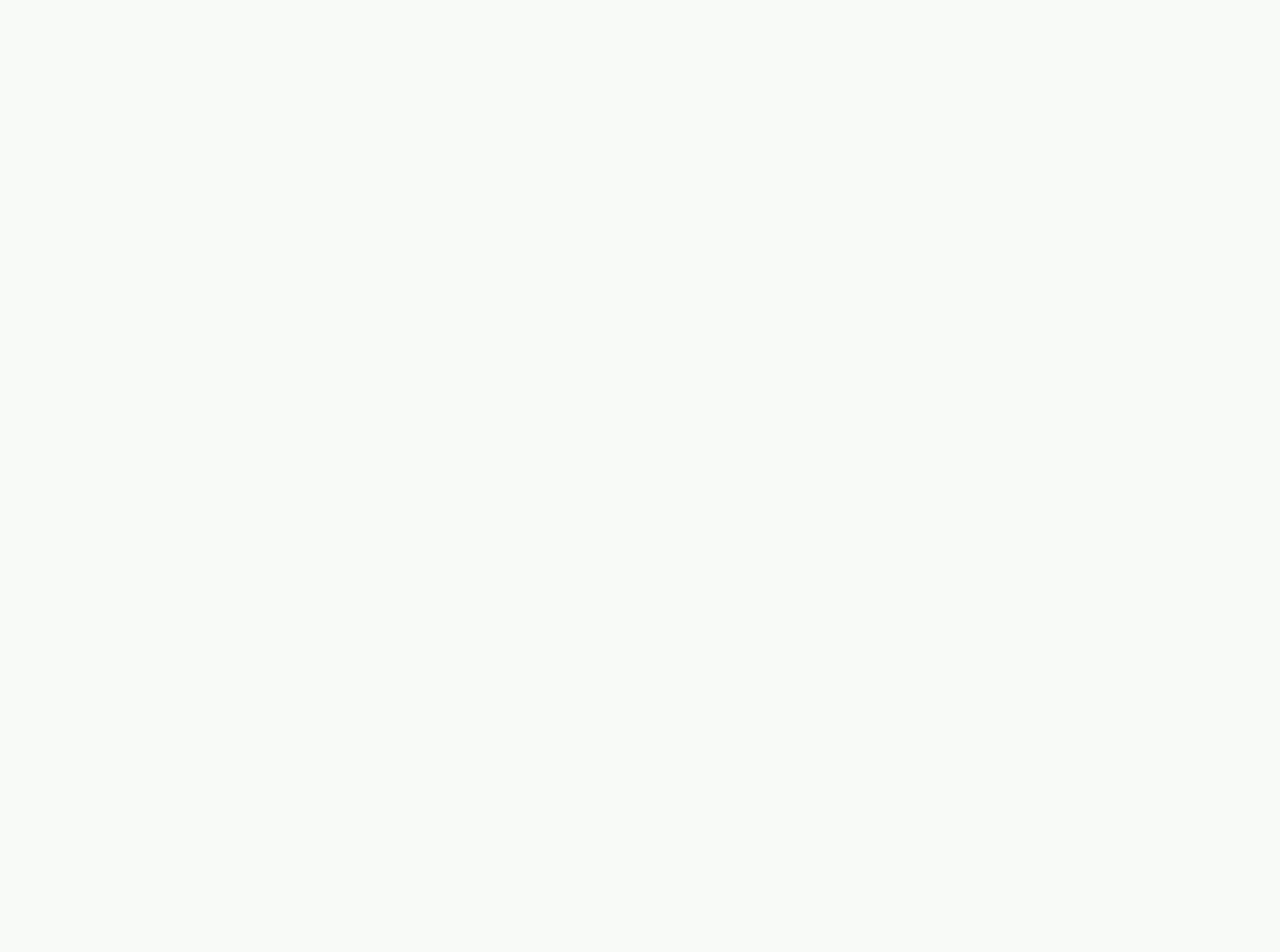
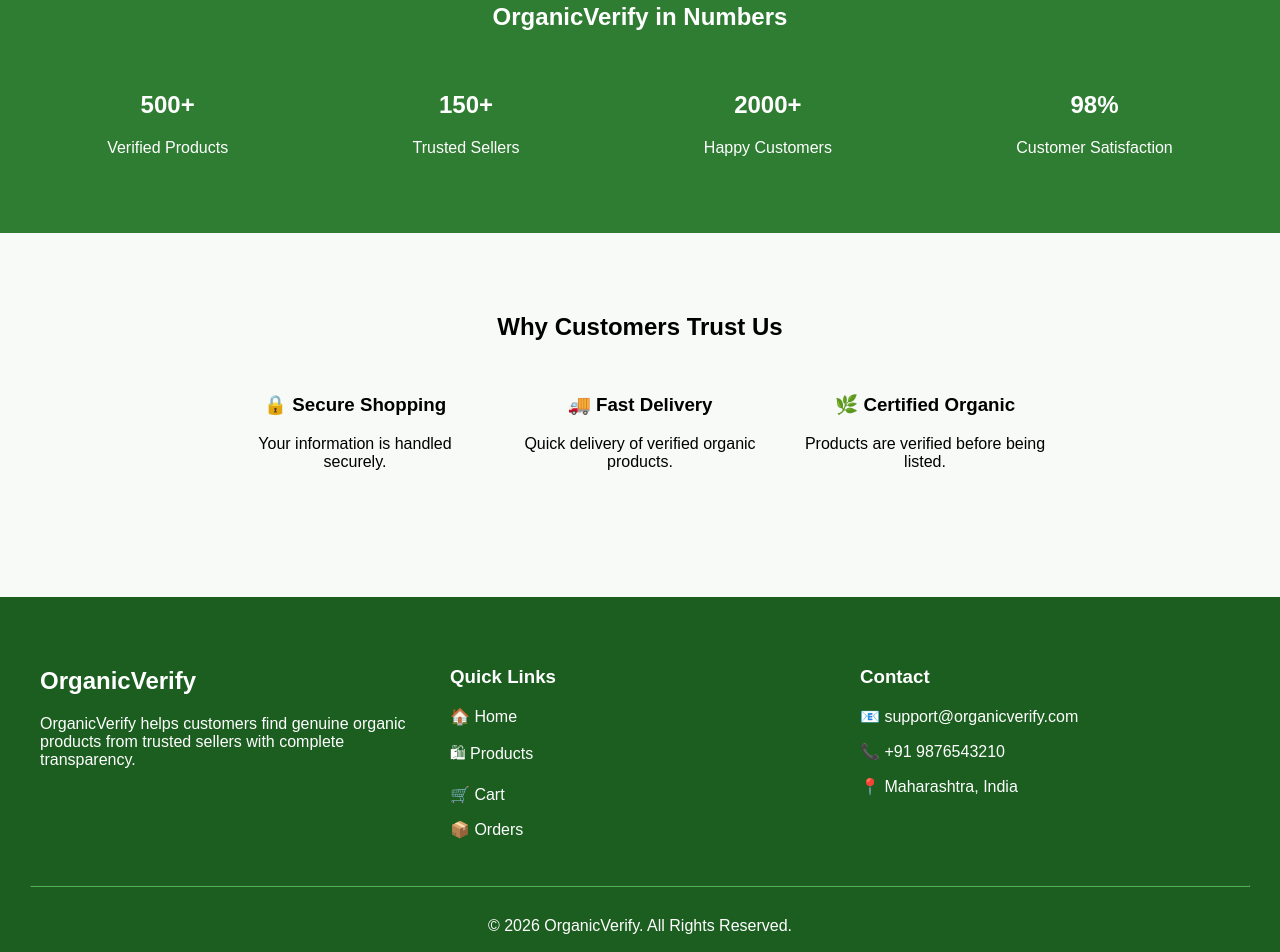
Before and after one commit to saurabhfatangade/Organic-Product-Verification-Marketplace, a React (Vite) app in the folder client/: page / in a window 1280 px wide. Shown: the part 1000-1952 px from the top of the page. Before the commit the page ends 883 px from the top, so only its background shows below. Built offline with nearby package versions, Linux system fonts and the light colour scheme.

Commit message:
Context'

```diff
--- a/client/src/App.jsx
+++ b/client/src/App.jsx
@@ -1,5 +1,5 @@
-import { BrowserRouter, Routes, Route } from "react-router-dom";
-import OrderDetails from "./pages/OrderDetails";
+import { Routes, Route } from "react-router-dom";
+
 import Home from "./pages/Home";
 import Products from "./pages/Products";
 import ProductDetails from "./pages/ProductDetails";
@@ -7,23 +7,20 @@ import Cart from "./pages/Cart";
 import Checkout from "./pages/Checkout";
 import OrderSuccess from "./pages/OrderSuccess";
 import Orders from "./pages/Orders";
+import OrderDetails from "./pages/OrderDetails";
+import Wishlist from "./pages/Wishlist";
+
 import ProtectedRoute from "./components/ProtectedRoute";
 
 function App() {
   return (
-    <BrowserRouter>
+    <>
+
+
       <Routes>
         <Route
           path="/"
           element={<Home />}
-        />
-      <Route
-  path="/orders/:id"
-  element={
-    <ProtectedRoute>
-      <OrderDetails />
-    </ProtectedRoute>
-  }
         />
 
         <Route
@@ -42,6 +39,11 @@ function App() {
         />
 
         <Route
+          path="/wishlist"
+          element={<Wishlist />}
+        />
+
+        <Route
           path="/checkout"
           element={
             <ProtectedRoute>
@@ -54,6 +56,7 @@ function App() {
           path="/order-success"
           element={<OrderSuccess />}
         />
+
         <Route
           path="/orders"
           element={
@@ -62,8 +65,17 @@ function App() {
             </ProtectedRoute>
           }
         />
+
+        <Route
+          path="/orders/:id"
+          element={
+            <ProtectedRoute>
+              <OrderDetails />
+            </ProtectedRoute>
+          }
+        />
       </Routes>
-    </BrowserRouter>
+    </>
   );
 }
 
--- a/client/src/components/Navbar.jsx
+++ b/client/src/components/Navbar.jsx
@@ -90,6 +90,9 @@ function Navbar() {
         <Link to="/orders">
   Orders
 </Link>
+<Link to="/wishlist">
+  ❤️ Wishlist
+</Link>
 
         {user ? (
           <>
--- /dev/null
+++ b/client/src/context/CartContext.jsx
@@ -0,0 +1,75 @@
+import { createContext, useState, useEffect } from "react";
+
+export const CartContext = createContext();
+
+function CartProvider({ children }) {
+  const [cart, setCart] = useState([]);
+
+  useEffect(() => {
+    const savedCart =
+      JSON.parse(localStorage.getItem("cart")) || [];
+
+    setCart(savedCart);
+  }, []);
+
+  useEffect(() => {
+    localStorage.setItem(
+      "cart",
+      JSON.stringify(cart)
+    );
+  }, [cart]);
+
+  const addToCart = (product) => {
+    const existing = cart.find(
+      (item) => item.id === product.id
+    );
+
+    if (existing) {
+      setCart(
+        cart.map((item) =>
+          item.id === product.id
+            ? {
+                ...item,
+                quantity:
+                  (item.quantity || 1) + 1,
+              }
+            : item
+        )
+      );
+    } else {
+      setCart([
+        ...cart,
+        {
+          ...product,
+          quantity: 1,
+        },
+      ]);
+    }
+  };
+
+  const removeFromCart = (id) => {
+    setCart(
+      cart.filter((item) => item.id !== id)
+    );
+  };
+
+  const clearCart = () => {
+    setCart([]);
+  };
+
+  return (
+    <CartContext.Provider
+      value={{
+        cart,
+        setCart,
+        addToCart,
+        removeFromCart,
+        clearCart,
+      }}
+    >
+      {children}
+    </CartContext.Provider>
+  );
+}
+
+export default CartProvider;
--- a/client/src/main.jsx
+++ b/client/src/main.jsx
@@ -1,13 +1,18 @@
-import { StrictMode } from "react";
-import { createRoot } from "react-dom/client";
-import App from "./App.jsx";
-import ErrorBoundary from "./components/ErrorBoundary.jsx";
+import React from "react";
+import ReactDOM from "react-dom/client";
+import { BrowserRouter } from "react-router-dom";
+
+import App from "./App";
 import "./index.css";
 
-createRoot(document.getElementById("root")).render(
-  <StrictMode>
-    <ErrorBoundary>
-      <App />
-    </ErrorBoundary>
-  </StrictMode>
+import CartProvider from "./context/CartContext";
+
+ReactDOM.createRoot(document.getElementById("root")).render(
+  <React.StrictMode>
+    <CartProvider>
+      <BrowserRouter>
+        <App />
+      </BrowserRouter>
+    </CartProvider>
+  </React.StrictMode>
 );
--- a/client/src/pages/Home.jsx
+++ b/client/src/pages/Home.jsx
@@ -150,7 +150,159 @@ function Home() {
           </div>
         </div>
       </section>
+      <section
+  style={{
+    background: "#2E7D32",
+    color: "white",
+    padding: "60px 30px",
+    marginTop: "40px",
+  }}
+>
+  <h2
+    style={{
+      textAlign: "center",
+      marginBottom: "40px",
+    }}
+  >
+    OrganicVerify in Numbers
+  </h2>
+
+  <div
+    style={{
+      display: "flex",
+      justifyContent: "space-around",
+      flexWrap: "wrap",
+      gap: "30px",
+      textAlign: "center",
+    }}
+  >
+    <div>
+      <h1>500+</h1>
+      <p>Verified Products</p>
     </div>
+
+    <div>
+      <h1>150+</h1>
+      <p>Trusted Sellers</p>
+    </div>
+
+    <div>
+      <h1>2000+</h1>
+      <p>Happy Customers</p>
+    </div>
+
+    <div>
+      <h1>98%</h1>
+      <p>Customer Satisfaction</p>
+    </div>
+  </div>
+</section>
+<section
+  style={{
+    padding: "60px 30px",
+    textAlign: "center",
+  }}
+>
+  <h2>Why Customers Trust Us</h2>
+
+  <div
+    style={{
+      display: "flex",
+      justifyContent: "center",
+      flexWrap: "wrap",
+      gap: "25px",
+      marginTop: "35px",
+    }}
+  >
+    <div style={{ width: "260px" }}>
+      <h3>🔒 Secure Shopping</h3>
+      <p>Your information is handled securely.</p>
+    </div>
+
+    <div style={{ width: "260px" }}>
+      <h3>🚚 Fast Delivery</h3>
+      <p>Quick delivery of verified organic products.</p>
+    </div>
+
+    <div style={{ width: "260px" }}>
+      <h3>🌿 Certified Organic</h3>
+      <p>Products are verified before being listed.</p>
+    </div>
+  </div>
+</section>
+<footer
+  style={{
+    background: "#1B5E20",
+    color: "white",
+    marginTop: "50px",
+    padding: "50px 30px",
+  }}
+>
+  <div
+    style={{
+      display: "grid",
+      gridTemplateColumns:
+        "repeat(auto-fit, minmax(250px,1fr))",
+      gap: "30px",
+      maxWidth: "1200px",
+      margin: "0 auto",
+    }}
+  >
+    {/* About */}
+    <div>
+      <h2>OrganicVerify</h2>
+
+      <p>
+        OrganicVerify helps customers find
+        genuine organic products from trusted
+        sellers with complete transparency.
+      </p>
+    </div>
+
+    {/* Quick Links */}
+    <div>
+      <h3>Quick Links</h3>
+
+      <p>🏠 Home</p>
+
+      <p>🛍 Products</p>
+
+      <p>🛒 Cart</p>
+
+      <p>📦 Orders</p>
+    </div>
+
+    {/* Contact */}
+    <div>
+      <h3>Contact</h3>
+
+      <p>📧 support@organicverify.com</p>
+
+      <p>📞 +91 9876543210</p>
+
+      <p>📍 Maharashtra, India</p>
+    </div>
+  </div>
+
+  <hr
+    style={{
+      margin: "30px 0",
+      borderColor: "#4CAF50",
+    }}
+  />
+
+  <p
+    style={{
+      textAlign: "center",
+      margin: 0,
+    }}
+  >
+    © 2026 OrganicVerify. All Rights Reserved.
+  </p>
+</footer>
+    </div>
+
+
   );
 }
 
--- a/client/src/pages/ProductDetails.jsx
+++ b/client/src/pages/ProductDetails.jsx
@@ -8,13 +8,18 @@ function ProductDetails() {
 
   const [product, setProduct] = useState(null);
   const [loading, setLoading] = useState(true);
+const [allProducts, setAllProducts] = useState([]);
 
   useEffect(() => {
     const fetchProduct = async () => {
       try {
         const response = await api.get(`/products/${id}`);
         setProduct(response.data.product);
-      } catch (error) {
+      const allResponse = await api.get("/products");
+
+setAllProducts(
+  allResponse.data.products || allResponse.data
+);} catch (error) {
         console.error("Error fetching product:", error);
       } finally {
         setLoading(false);
@@ -156,6 +161,14 @@ function ProductDetails() {
             >
               {product.name}
             </h1>
+            <p
+  style={{
+    color: "#666",
+    marginBottom: "15px",
+  }}
+>
+128 Verified Customer Reviews
+</p>
 
             <p
               style={{
@@ -182,6 +195,31 @@ function ProductDetails() {
             >
               ₹{product.price}
             </p>
+
+            <div
+  style={{
+    marginTop: "15px",
+    marginBottom: "20px",
+  }}
+>
+  <span
+    style={{
+      color: "#FFA000",
+      fontSize: "22px",
+    }}
+  >
+    ⭐⭐⭐⭐⭐
+  </span>
+
+  <span
+    style={{
+      marginLeft: "10px",
+      color: "#666",
+    }}
+  >
+    4.8 (128 Reviews)
+  </span>
+</div>
 
             <div
               style={{
@@ -214,10 +252,155 @@ function ProductDetails() {
             >
               🛒 Add to Cart
             </button>
+
+            <button
+  onClick={() => {
+    const wishlist =
+      JSON.parse(localStorage.getItem("wishlist")) || [];
+
+    const exists = wishlist.find(
+      (item) => item.id === product.id
+    );
+
+    if (exists) {
+      alert("Already in wishlist");
+      return;
+    }
+
+    wishlist.push(product);
+
+    localStorage.setItem(
+      "wishlist",
+      JSON.stringify(wishlist)
+    );
+
+    alert("Added to wishlist ❤️");
+  }}
+  style={{
+    width: "100%",
+    marginTop: "15px",
+    padding: "15px",
+    background: "#D32F2F",
+    color: "white",
+    border: "none",
+    borderRadius: "8px",
+    fontSize: "18px",
+    cursor: "pointer",
+  }}
+>
+  ❤️ Add to Wishlist
+</button>
+
+<hr style={{ margin: "40px 0" }} />
+
+<h2>Customer Reviews</h2>
+
+<div
+  style={{
+    background: "#f8f8f8",
+    padding: "20px",
+    borderRadius: "10px",
+    marginTop: "20px",
+  }}
+>
+  <strong>⭐⭐⭐⭐⭐ Rahul P.</strong>
+
+  <p>
+    Excellent quality. Packaging was good and
+    the product feels genuine.
+  </p>
+</div>
+
+<div
+  style={{
+    background: "#f8f8f8",
+    padding: "20px",
+    borderRadius: "10px",
+    marginTop: "15px",
+  }}
+>
+  <strong>⭐⭐⭐⭐ Sneha K.</strong>
+
+  <p>
+    Fresh organic product.
+    Delivery was on time.
+  </p>
+</div>
+
+<div
+  style={{
+    background: "#f8f8f8",
+    padding: "20px",
+    borderRadius: "10px",
+    marginTop: "15px",
+  }}
+>
+  <strong>⭐⭐⭐⭐⭐ Amit S.</strong>
+
+  <p>
+    I will definitely buy this again.
+  </p>
+  <hr style={{ margin: "50px 0" }} />
+
+<h2
+  style={{
+    color: "#2E7D32",
+    marginBottom: "25px",
+  }}
+>
+Related Products
+</h2>
+
+<div
+  style={{
+    display: "grid",
+    gridTemplateColumns:
+      "repeat(auto-fit, minmax(250px,1fr))",
+    gap: "25px",
+  }}
+>
+  {relatedProducts.map((item) => (
+    <Link
+      key={item.id}
+      to={`/products/${item.id}`}
+      style={{
+        textDecoration: "none",
+        color: "inherit",
+      }}
+    >
+      <div
+        style={{
+          background: "white",
+          padding: "20px",
+          borderRadius: "10px",
+          boxShadow:
+            "0 3px 10px rgba(0,0,0,0.08)",
+        }}
+      >
+        <img
+          src={item.image}
+          alt={item.name}
+          style={{
+            width: "100%",
+            height: "170px",
+            objectFit: "cover",
+            borderRadius: "8px",
+          }}
+        />
+
+        <h3>{item.name}</h3>
+
+        <p>₹{item.price}</p>
+      </div>
+    </Link>
+  ))}
+</div>
+</div>
           </div>
         </div>
       </div>
     </div>
+
   );
 }
 
```
Lines whose indentation alone changed are shown as unchanged.
